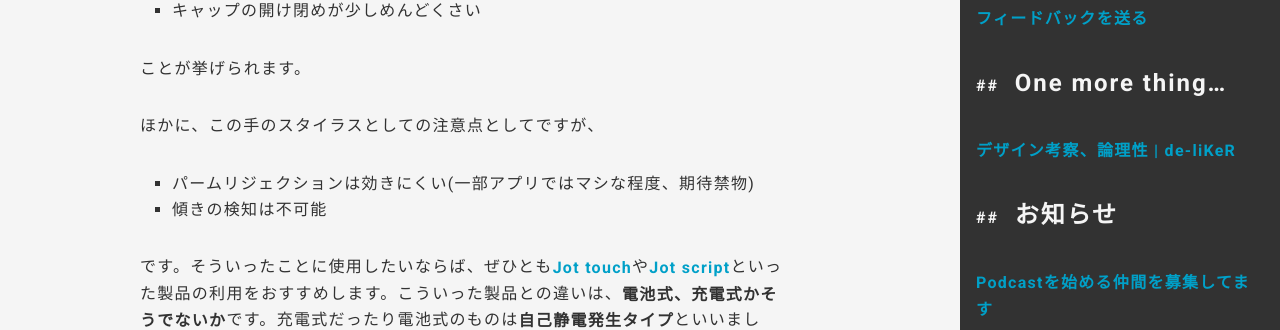
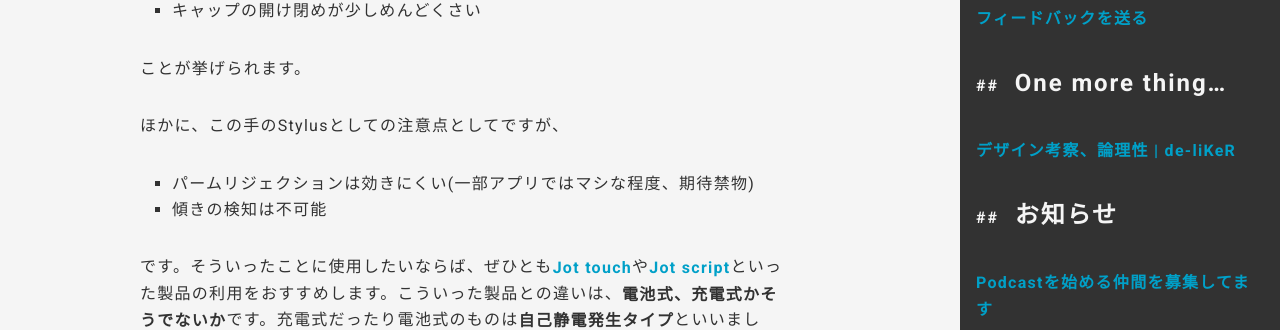
Before and after one commit to CreatorQsF/creatorqsf.github.io, a Jekyll site: the page built from _posts/2016-08-11-values-2-adonit-jot-pro-2-0.md, in a window 1280 px wide and 900 px high, scrolled down 8985 px. Shown: the part 144-474 px from the top of the window. Built offline with Jekyll 4.4.1, drawn with Linux system fonts in a browser that asks for light colours; some of the changed text lies outside the part shown.

Commit message:
Fix expression
Unify expression(スタイラス→Stylus)

```diff
--- a/_posts/2016-08-11-values-2-adonit-jot-pro-2-0.md
+++ b/_posts/2016-08-11-values-2-adonit-jot-pro-2-0.md
@@ -141,7 +141,7 @@ Stylusを買ったのは、他でもない**iPad ProとApple Pencilが欲しか
 
 ことが挙げられます。
 
-ほかに、この手のスタイラスとしての注意点としてですが、
+ほかに、この手のStylusとしての注意点としてですが、
 
 - パームリジェクションは効きにくい(一部アプリではマシな程度、期待禁物)
 - 傾きの検知は不可能
```
Also changed, not shown: other parts of _posts/2016-08-11-values-2-adonit-jot-pro-2-0.md (+1 -1 lines).
